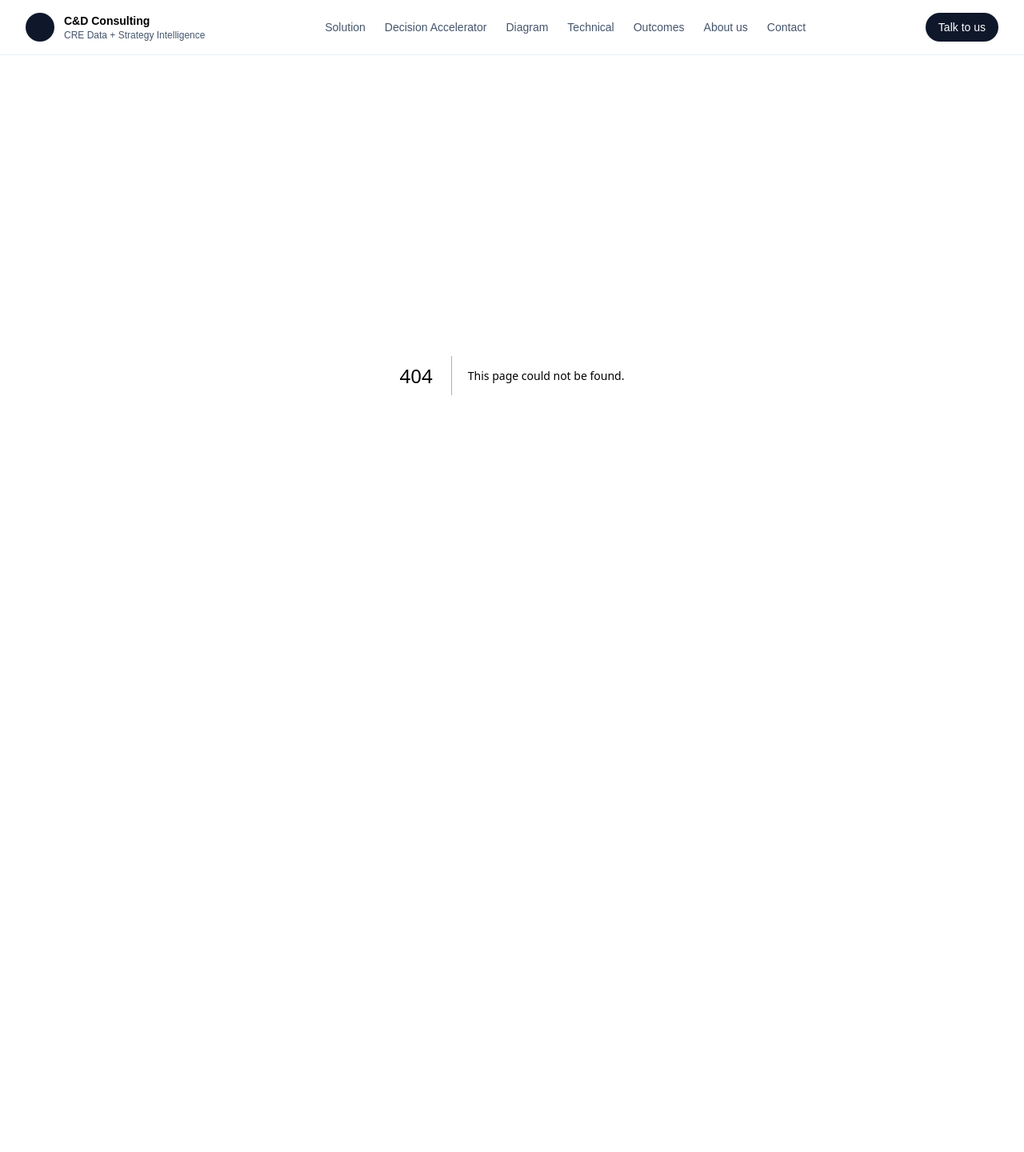
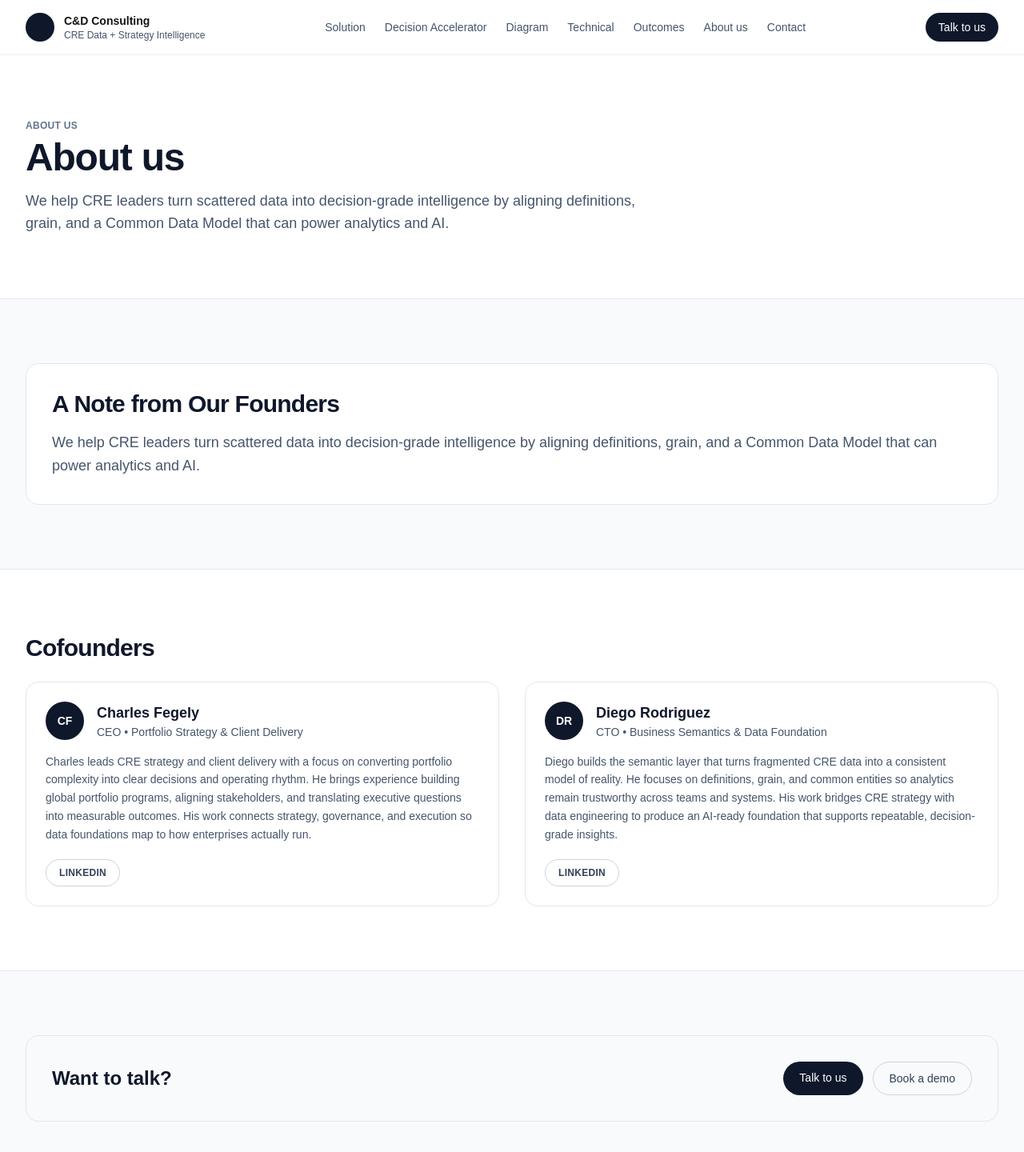
Before and after one commit to gliderhover/cd-consulting-site, a Next.js app: page /about-us in a window 1280 px wide. Before the commit this address had no page. Shown: the top 1440 px of the page at 80% size. Before the commit the page ends 869 px from the top, so only its background shows below. Built offline with nearby package versions, Linux system fonts and the light colour scheme.

Commit message:
new about us section

```diff
--- /dev/null
+++ b/app/about-us/page.tsx
@@ -0,0 +1,145 @@
+import Container from "@/components/Container";
+import aboutUsContent from "@/content/about-us.json";
+
+type AboutUsContent = {
+  heroEyebrow?: string;
+  heroTitle?: string;
+  heroSubtitle?: string;
+  noteTitle?: string;
+  noteParagraphs?: string[];
+  foundersTitle?: string;
+  founders?: {
+    name?: string;
+    role?: string;
+    bio?: string;
+    linkedinUrl?: string;
+  }[];
+  bottomCta?: {
+    title?: string;
+    primary?: { label?: string; href?: string };
+    secondary?: { label?: string; href?: string };
+  };
+};
+
+const aboutUs = aboutUsContent as Partial<AboutUsContent>;
+
+export default function AboutUsPage() {
+  const founders = aboutUs.founders ?? [];
+  const noteParagraphs = aboutUs.noteParagraphs ?? [];
+
+  return (
+    <main className="min-h-screen bg-white text-slate-900">
+      <section className="py-16 sm:py-20">
+        <Container>
+          <div className="max-w-3xl">
+            <p className="text-xs font-semibold uppercase tracking-wide text-slate-500">
+              {aboutUs.heroEyebrow ?? ""}
+            </p>
+            <h1 className="mt-2 text-3xl font-semibold tracking-tight sm:text-4xl lg:text-5xl">
+              {aboutUs.heroTitle ?? ""}
+            </h1>
+            <p className="mt-4 text-base text-slate-600 sm:text-lg">
+              {aboutUs.heroSubtitle ?? ""}
+            </p>
+          </div>
+        </Container>
+      </section>
+
+      <section className="border-t border-slate-200 bg-slate-50 py-16 sm:py-20">
+        <Container>
+          <div className="rounded-2xl border border-slate-200 bg-white p-8">
+            <h2 className="text-2xl font-semibold tracking-tight text-slate-900 sm:text-3xl">
+              {aboutUs.noteTitle ?? ""}
+            </h2>
+            <div className="mt-4 space-y-4 text-base leading-relaxed text-slate-600 sm:text-lg">
+              {(noteParagraphs.length > 0 ? noteParagraphs : [""]).map((paragraph, index) => (
+                <p key={`${paragraph.slice(0, 16)}-${index}`}>{paragraph}</p>
+              ))}
+            </div>
+          </div>
+        </Container>
+      </section>
+
+      <section className="border-t border-slate-200 py-16 sm:py-20">
+        <Container>
+          <h2 className="text-2xl font-semibold tracking-tight text-slate-900 sm:text-3xl">
+            {aboutUs.foundersTitle ?? ""}
+          </h2>
+          <div className="mt-6 grid gap-8 lg:grid-cols-2">
+            {founders.map((founder, index) => (
+              <div
+                key={`${founder.name ?? ""}-${index}`}
+                className="rounded-2xl border border-slate-200 bg-white p-6"
+              >
+                <div className="flex items-center gap-4">
+                  <div className="flex h-12 w-12 items-center justify-center rounded-full bg-slate-900 text-sm font-semibold text-white">
+                    {getInitials(founder.name ?? "")}
+                  </div>
+                  <div>
+                    <div className="text-lg font-semibold text-slate-900">
+                      {founder.name ?? ""}
+                    </div>
+                    <div className="text-sm text-slate-600">{founder.role ?? ""}</div>
+                  </div>
+                </div>
+
+                <p className="mt-4 text-sm leading-relaxed text-slate-600">
+                  {founder.bio ?? ""}
+                </p>
+
+                {founder.linkedinUrl ? (
+                  <a
+                    href={founder.linkedinUrl}
+                    target="_blank"
+                    rel="noreferrer"
+                    className="mt-5 inline-flex items-center rounded-full border border-slate-300 px-4 py-2 text-xs font-semibold uppercase tracking-wide text-slate-700 hover:border-slate-400 hover:text-slate-900"
+                  >
+                    LinkedIn
+                  </a>
+                ) : null}
+              </div>
+            ))}
+          </div>
+        </Container>
+      </section>
+
+      <section className="border-t border-slate-200 bg-slate-50 py-16 sm:py-20">
+        <Container>
+          <div className="rounded-2xl border border-slate-200 bg-slate-50 p-8">
+            <div className="flex flex-col gap-4 md:flex-row md:items-center md:justify-between">
+              <div>
+                <h3 className="text-xl font-semibold text-slate-900 sm:text-2xl">
+                  {aboutUs.bottomCta?.title ?? ""}
+                </h3>
+              </div>
+              <div className="flex gap-3">
+                <a
+                  href={aboutUs.bottomCta?.primary?.href ?? ""}
+                  className="rounded-full bg-slate-900 px-5 py-2.5 text-sm font-medium text-white hover:bg-slate-800"
+                >
+                  {aboutUs.bottomCta?.primary?.label ?? ""}
+                </a>
+                <a
+                  href={aboutUs.bottomCta?.secondary?.href ?? ""}
+                  target="_blank"
+                  rel="noreferrer"
+                  className="rounded-full border border-slate-300 px-5 py-2.5 text-sm font-medium text-slate-700 hover:border-slate-400"
+                >
+                  {aboutUs.bottomCta?.secondary?.label ?? ""}
+                </a>
+              </div>
+            </div>
+          </div>
+        </Container>
+      </section>
+    </main>
+  );
+}
+
+function getInitials(name: string) {
+  const parts = name.trim().split(/\s+/).filter(Boolean);
+  if (parts.length === 0) return "";
+  const first = parts[0]?.[0] ?? "";
+  const last = parts.length > 1 ? parts[parts.length - 1]?.[0] ?? "" : "";
+  return `${first}${last}`.toUpperCase();
+}
--- a/app/page.tsx
+++ b/app/page.tsx
@@ -125,6 +125,7 @@ type AboutContent = {
   kicker?: string;
   title?: string;
   body?: string;
+  cta?: { label?: string; href?: string };
   foundersTitle?: string;
   founders?: {
     name?: string;
@@ -677,6 +678,18 @@ function AboutSection(props: { content: Partial<AboutContent> }) {
           {props.content.body ?? ""}
         </p>
 
+        {props.content.cta?.label && props.content.cta?.href ? (
+          <div className="mt-6">
+            <a
+              href={props.content.cta.href}
+              className="inline-flex items-center rounded-full bg-slate-900 px-5 py-2.5 text-sm font-medium text-white hover:bg-slate-800"
+            >
+              {props.content.cta.label}
+            </a>
+          </div>
+        ) : null}
+
+        {founders.length > 0 ? (
           <div className="mt-10">
             <h3 className="text-xl font-semibold text-slate-900">
               {props.content.foundersTitle ?? ""}
@@ -717,6 +730,7 @@ function AboutSection(props: { content: Partial<AboutContent> }) {
               ))}
             </div>
           </div>
+        ) : null}
 
         {highlights.length > 0 ? (
           <div className="mt-10 rounded-2xl border border-slate-200 bg-slate-50 p-6">
--- a/components/SiteHeader.tsx
+++ b/components/SiteHeader.tsx
@@ -5,14 +5,14 @@ import { usePathname } from "next/navigation";
 import type { MouseEvent } from "react";
 import Container from "@/components/Container";
 
-const sectionNav = [
-  { label: "Solution", href: "#solution" },
-  { label: "Decision Accelerator", href: "#decision-accelerator" },
-  { label: "Diagram", href: "#diagram" },
-  { label: "Technical", href: "/technical" },
-  { label: "Outcomes", href: "#outcomes" },
-  { label: "About us", href: "#about" },
-  { label: "Contact", href: "#contact" },
+const navItems = [
+  { label: "Solution", href: "#solution", scroll: true },
+  { label: "Decision Accelerator", href: "#decision-accelerator", scroll: true },
+  { label: "Diagram", href: "#diagram", scroll: true },
+  { label: "Technical", href: "/technical", scroll: false },
+  { label: "Outcomes", href: "#outcomes", scroll: true },
+  { label: "About us", href: "/about-us", scroll: false },
+  { label: "Contact", href: "#contact", scroll: true },
 ];
 
 export default function SiteHeader() {
@@ -52,8 +52,8 @@ export default function SiteHeader() {
         </Link>
 
         <nav className="hidden items-center gap-6 text-sm text-slate-600 md:flex">
-          {sectionNav.map((item) => {
-            if (item.href.startsWith("#")) {
+          {navItems.map((item) => {
+            if (item.scroll && item.href.startsWith("#")) {
               if (isHome) {
                 return (
                   <a
@@ -68,11 +68,7 @@ export default function SiteHeader() {
               }
 
               return (
-                <Link
-                  key={item.href}
-                  href={`/${item.href}`}
-                  className="hover:text-slate-900"
-                >
+                <Link key={item.href} href={`/${item.href}`} className="hover:text-slate-900">
                   {item.label}
                 </Link>
               );
--- /dev/null
+++ b/content/about-us.json
@@ -0,0 +1,29 @@
+{
+  "heroEyebrow": "ABOUT US",
+  "heroTitle": "About us",
+  "heroSubtitle": "We help CRE leaders turn scattered data into decision-grade intelligence by aligning definitions, grain, and a Common Data Model that can power analytics and AI.",
+  "noteTitle": "A Note from Our Founders",
+  "noteParagraphs": [
+    "We help CRE leaders turn scattered data into decision-grade intelligence by aligning definitions, grain, and a Common Data Model that can power analytics and AI."
+  ],
+  "foundersTitle": "Cofounders",
+  "founders": [
+    {
+      "name": "Charles Fegely",
+      "role": "CEO • Portfolio Strategy & Client Delivery",
+      "bio": "Charles leads CRE strategy and client delivery with a focus on converting portfolio complexity into clear decisions and operating rhythm. He brings experience building global portfolio programs, aligning stakeholders, and translating executive questions into measurable outcomes. His work connects strategy, governance, and execution so data foundations map to how enterprises actually run.",
+      "linkedinUrl": "https://www.linkedin.com/in/charlesfegely/"
+    },
+    {
+      "name": "Diego Rodriguez",
+      "role": "CTO • Business Semantics & Data Foundation",
+      "bio": "Diego builds the semantic layer that turns fragmented CRE data into a consistent model of reality. He focuses on definitions, grain, and common entities so analytics remain trustworthy across teams and systems. His work bridges CRE strategy with data engineering to produce an AI-ready foundation that supports repeatable, decision-grade insights.",
+      "linkedinUrl": "https://www.linkedin.com/in/diego-h-rodriguez/"
+    }
+  ],
+  "bottomCta": {
+    "title": "Want to talk?",
+    "primary": { "label": "Talk to us", "href": "/#contact" },
+    "secondary": { "label": "Book a demo", "href": "https://outlook.office.com/book/Demo@consultcd.com/" }
+  }
+}
--- a/content/about.json
+++ b/content/about.json
@@ -1,26 +1,6 @@
 {
   "kicker": "About us",
   "title": "About us",
-  "body": "We help CRE leaders turn scattered data into decision-grade intelligence by aligning definitions, grain, and a Common Data Model that can power analytics and AI.",
-  "foundersTitle": "Cofounders",
-  "founders": [
-    {
-      "name": "Charles Fegely",
-      "role": "CEO • Portfolio Strategy & Client Delivery",
-      "bio": "Charles leads CRE strategy and client delivery with a focus on converting portfolio complexity into clear decisions and operating rhythm. He brings experience building global portfolio programs, aligning stakeholders, and translating executive questions into measurable outcomes. His work connects strategy, governance, and execution so data foundations map to how enterprises actually run.",
-      "linkedinUrl": "https://www.linkedin.com/in/charlesfegely/"
-    },
-    {
-      "name": "Diego Rodriguez",
-      "role": "CTO • Business Semantics & Data Foundation",
-      "bio": "Diego builds the semantic layer that turns fragmented CRE data into a consistent model of reality. He focuses on definitions, grain, and common entities so analytics remain trustworthy across teams and systems. His work bridges CRE strategy with data engineering to produce an AI-ready foundation that supports repeatable, decision-grade insights.",
-      "linkedinUrl": "https://www.linkedin.com/in/diego-h-rodriguez/"
-    }
-  ],
-  "highlightsTitle": "How we work",
-  "highlights": [
-    "Start with decision questions and define the right grain.",
-    "Build a vendor-neutral Common Data Model plus ontology.",
-    "Deliver reusable analytics logic instead of one-off reports."
-  ]
+  "body": "We help CRE leaders turn scattered data into decision-grade intelligence by aligning definitions, grain, and a Common Data Model that can power analytics and AI. Read the full story from the founders.",
+  "cta": { "label": "Read our story", "href": "/about-us" }
 }
```
Lines whose indentation alone changed are shown as unchanged.
